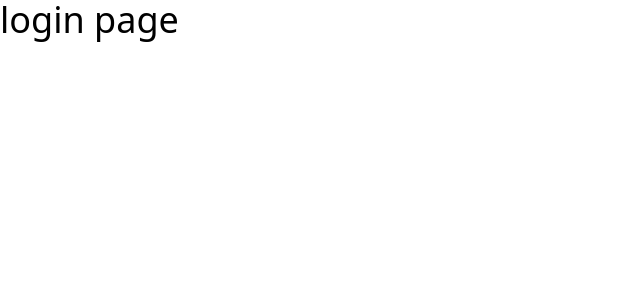
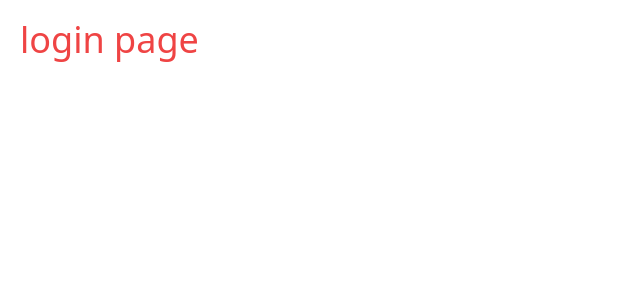
Before and after one commit to Mathav495/DocChain-Demo, a Svelte app in the folder client/: page / in a window 1280 px wide. Shown: the top 300 px of the page, without its empty margins (0-640 px from the left). Built offline with nearby package versions, Linux system fonts and the light colour scheme.

Commit message:
login page and dashboard pages created

```diff
--- a/client/src/Pages/Dashboard.svelte
+++ b/client/src/Pages/Dashboard.svelte
@@ -1 +1 @@
-<h1 class="text-4xl">Dshboard page</h1>
+<h1 class="p-5 text-4xl text-gray-500 ">Dashboard page</h1>
--- a/client/src/Pages/Loginpage.svelte
+++ b/client/src/Pages/Loginpage.svelte
@@ -1 +1 @@
-<h1 class="text-4xl">login page</h1>
+<h1 class="p-5 text-4xl text-red-500">login page</h1>
```
